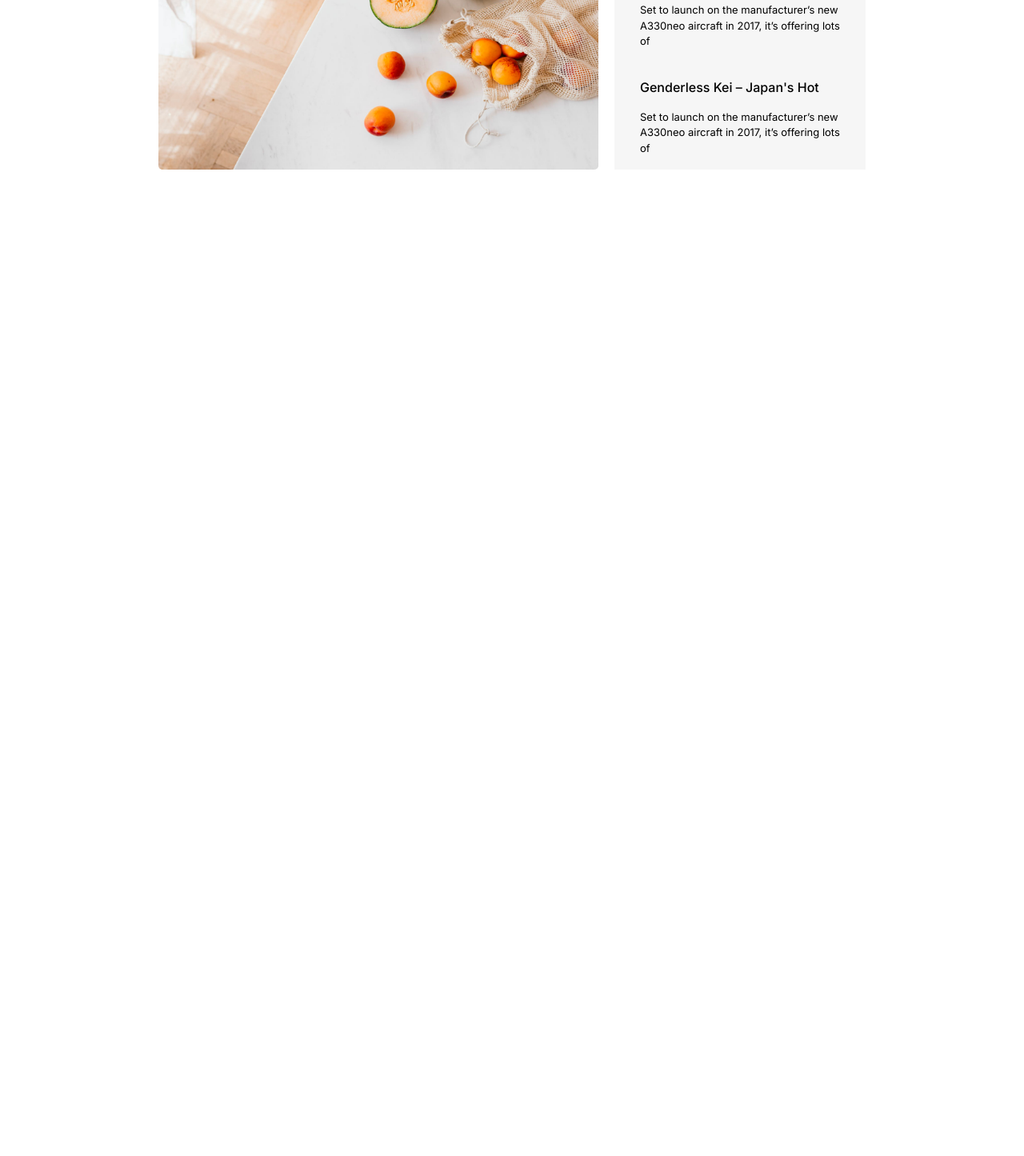
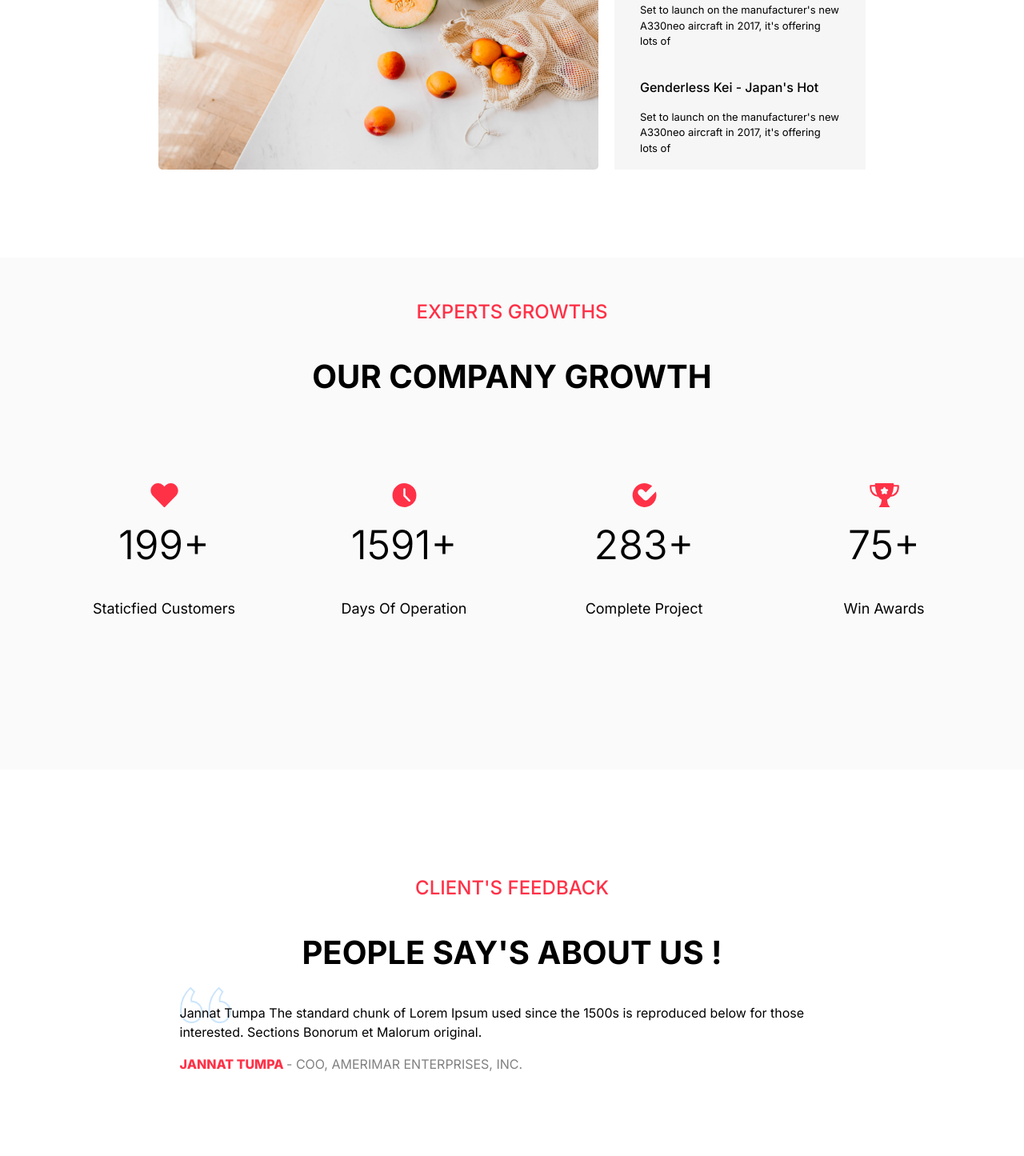
Before and after one commit to scythrine05/Fyle_assignment, a website built with Vite: page index.html in a window 1280 px wide. Shown: the part 3162-4607 px from the top of the page at 80% size. Before the commit the page ends 3484 px from the top, so only its background shows below. Built offline with nearby package versions, Linux system fonts and the light colour scheme.

Commit message:
Structured and Designed required User interface

```diff
--- a/index.html
+++ b/index.html
@@ -12,12 +12,15 @@
     <meta name="viewport" content="width=device-width, initial-scale=1.0" />
     <title>Fyle - Digital Marketing</title>
   </head>
+
   <body>
     <!-- Contact Modal -->
 
     <div class="contact_modal">
       <div class="contact_modal_content">
-        <div><h3>Talk to us</h3></div>
+        <div>
+          <h3>Talk to us</h3>
+        </div>
         <form>
           <div class="form-group">
             <input type="email" placeholder="Work email*" required />
@@ -360,10 +363,10 @@
               class="content-item"
               onclick="changeImage('/assets/pro_1.png', this)"
             >
-              <h3>Genderless Kei – Japan's Hot</h3>
+              <h3>Genderless Kei - Japan's Hot</h3>
               <p>
-                Set to launch on the manufacturer’s new A330neo aircraft in
-                2017, it’s offering lots of
+                Set to launch on the manufacturer's new A330neo aircraft in
+                2017, it's offering lots of
               </p>
             </div>
             <div
@@ -372,27 +375,82 @@
             >
               <h3>Better Strategy & Quality</h3>
               <p>
-                Set to launch on the manufacturer’s new A330neo aircraft in
-                2017, it’s offering lots of
+                Set to launch on the manufacturer's new A330neo aircraft in
+                2017, it's offering lots of
               </p>
             </div>
             <div
               class="content-item"
               onclick="changeImage('/assets/pro_3.png', this)"
             >
-              <h3>Genderless Kei – Japan's Hot</h3>
+              <h3>Genderless Kei - Japan's Hot</h3>
               <p>
-                Set to launch on the manufacturer’s new A330neo aircraft in
-                2017, it’s offering lots of
+                Set to launch on the manufacturer's new A330neo aircraft in
+                2017, it's offering lots of
               </p>
             </div>
           </div>
         </div>
       </div>
     </section>
-    <section class="">
 
+    <!-- Expert Growth -->
+    <section class="expert_container">
+      <div class="expert_content">
+        <h2>Experts growths</h2>
+        <h1>Our Company Growth</h1>
+        <div class="expert_sub_content">
+          <div class="expert_each">
+            <img src="/assets/icons/e_1.svg" alt="icon" id="expert_icon" />
+            <h1>199+</h1>
+            <p>Staticfied Customers</p>
+          </div>
+          <div class="expert_each">
+            <img src="/assets/icons/e_2.svg" alt="icon" id="expert_icon" />
+            <h1>1591+</h1>
+            <p>Days Of Operation</p>
+          </div>
+          <div class="expert_each">
+            <img src="/assets/icons/e_3.svg" alt="icon" id="expert_icon" />
+            <h1>283+</h1>
+            <p>Complete Project</p>
+          </div>
+          <div class="expert_each">
+            <img src="/assets/icons/e_4.svg" alt="icon" id="expert_icon" />
+            <h1>75+</h1>
+            <p>Win Awards</p>
+          </div>
+        </div>
+      </div>
     </section>
+
+    <!-- Feedback Section -->
+
+    <section class="feedback_container">
+      <div class="feedback_content">
+        <h2>client's feedback</h2>
+        <h1>people say's about us !</h1>
+        <div class="feedback_sub_content">
+          <p>
+            Jannat Tumpa The standard chunk of Lorem Ipsum used since the 1500s
+            is reproduced below for those interested. Sections Bonorum et
+            Malorum original.
+            <img src="/assets/icons/feedback.svg" alt="icon" id="feed_quote" />
+          </p>
+          <p>
+            <span>JANNAT TUMPA </span>
+            <span> - COO, AMERIMAR ENTERPRISES, INC.</span>
+          </p>
+        </div>
+      </div>
+    </section>
+
+    <!-- Footer -->
+
+    <footer>
+      <img src="/assets/footer.png" alt="icon" />
+    </footer>
+
     <script type="module" src="/main.js"></script>
     <script src="/scripts/slider.js"></script>
     <script src="/scripts/project.js"></script>
--- a/style.css
+++ b/style.css
@@ -479,6 +479,137 @@ body {
   color: white;
 }
 
+/* Expert Styles */
+
+.expert_container {
+  min-height: 80vh;
+  display: flex;
+  flex-direction: column;
+  align-items: center;
+  background-color: #fafafa;
+}
+
+.expert_content {
+  text-align: center;
+  padding: 30px 0;
+}
+
+.expert_content h2 {
+  color: #ff3147;
+  font-weight: 500;
+  text-transform: uppercase;
+}
+
+.expert_content h1 {
+  text-transform: uppercase;
+  font-size: 40px;
+}
+
+.expert_sub_content {
+  display: flex;
+  align-items: center;
+  justify-content: space-between;
+  margin-top: 5em;
+}
+
+.expert_each {
+  width: 270px;
+  height: 233px;
+  margin-left: 30px;
+  display: flex;
+  justify-content: center;
+  flex-direction: column;
+  align-items: center;
+  transition: all 0.2s ease-in-out;
+  cursor: pointer;
+}
+
+#expert_icon {
+  width: 37px;
+  height: 30px;
+}
+
+.expert_each h1 {
+  font-weight: 350;
+  margin: 10px 0;
+  font-size: 50px;
+}
+
+.expert_each p {
+  font-size: 18px;
+}
+
+.expert_each:hover {
+  box-shadow: 3px 6px 20px #672c2c1f;
+}
+
+/* Feedback Styles */
+.feedback_container {
+  min-height: 50vh;
+  display: flex;
+  flex-direction: column;
+  align-items: center;
+}
+
+.feedback_content {
+  text-align: center;
+  padding: 30px 0;
+}
+
+.feedback_content h2 {
+  color: #ff3147;
+  font-weight: 500;
+  text-transform: uppercase;
+}
+
+.feedback_content h1 {
+  text-transform: uppercase;
+  font-size: 40px;
+}
+
+.feedback_sub_content {
+  width: 831px;
+  height: auto;
+  text-align: left;
+}
+
+#feed_quote {
+  position: absolute;
+  width: 64px;
+  height: 45px;
+  top: -20px;
+  left: 0;
+  z-index: -1;
+}
+
+.feedback_sub_content p {
+  position: relative;
+  font-weight: 400;
+}
+
+.feedback_sub_content p span:nth-child(1) {
+  color: #ff3147;
+  text-transform: uppercase;
+  font-weight: 800;
+}
+
+.feedback_sub_content p span:nth-child(2) {
+  color: #808080;
+  text-transform: uppercase;
+}
+
+/* Footer */
+
+footer{
+  height: 310px;
+  background-color: #ff3147;
+  display: flex;
+  justify-content: center;
+  align-items: center;
+}
+
+
+
 /* Responsive Styles */
 
 @media (max-width: 768px) {
@@ -491,3 +622,18 @@ body {
     min-width: 100%;
   }
 }
+
+
+::-webkit-scrollbar {
+  width: 8px;
+}
+
+::-webkit-scrollbar-thumb {
+  background: #ff3147;
+  border-radius: 2px;
+  transition: all 0.2s ease-in-out;
+}
+
+::-webkit-scrollbar-thumb:hover {
+  background: rgb(255, 49, 71, 0.7);
+}
```
Also changed, not shown: public/assets/footer.png (added), public/assets/icons/e_1.svg (added), public/assets/icons/e_2.svg (added), public/assets/icons/e_3.svg (added), public/assets/icons/e_4.svg (added), public/assets/icons/feedback.svg (added).
